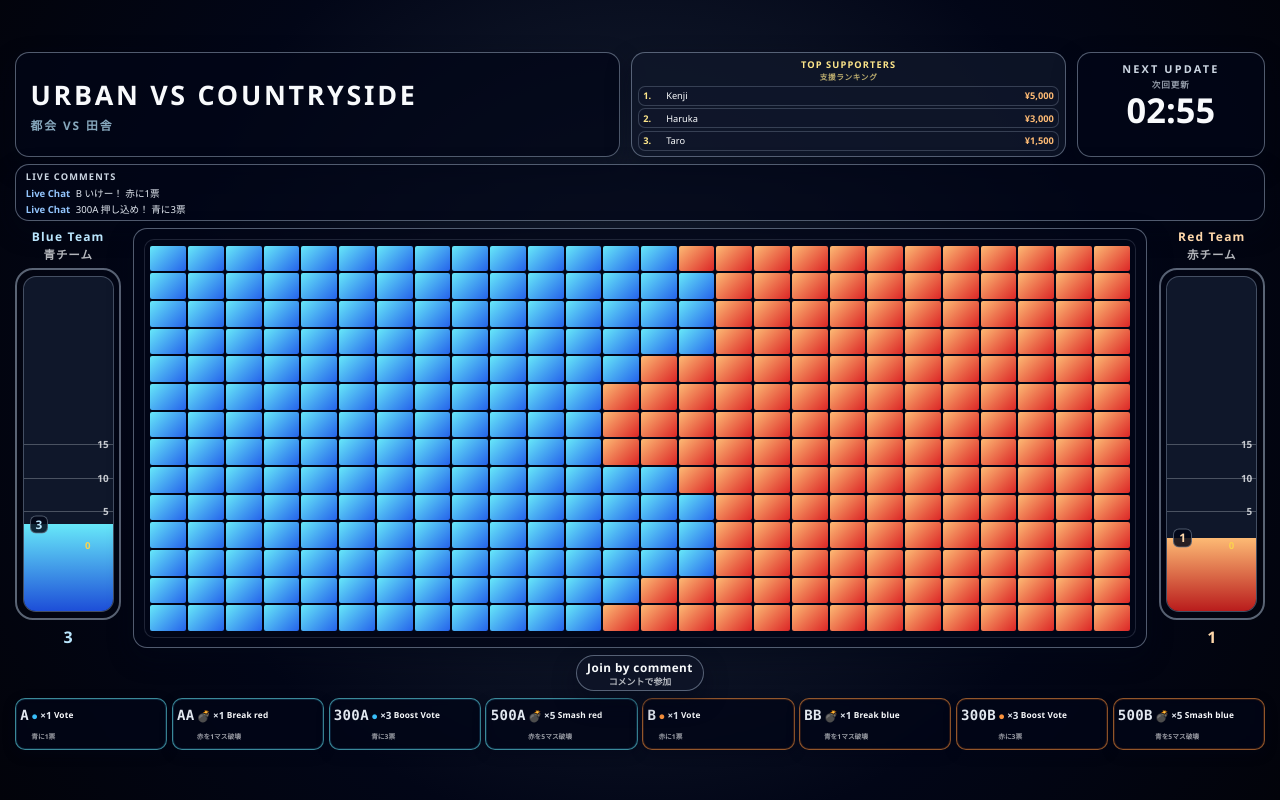
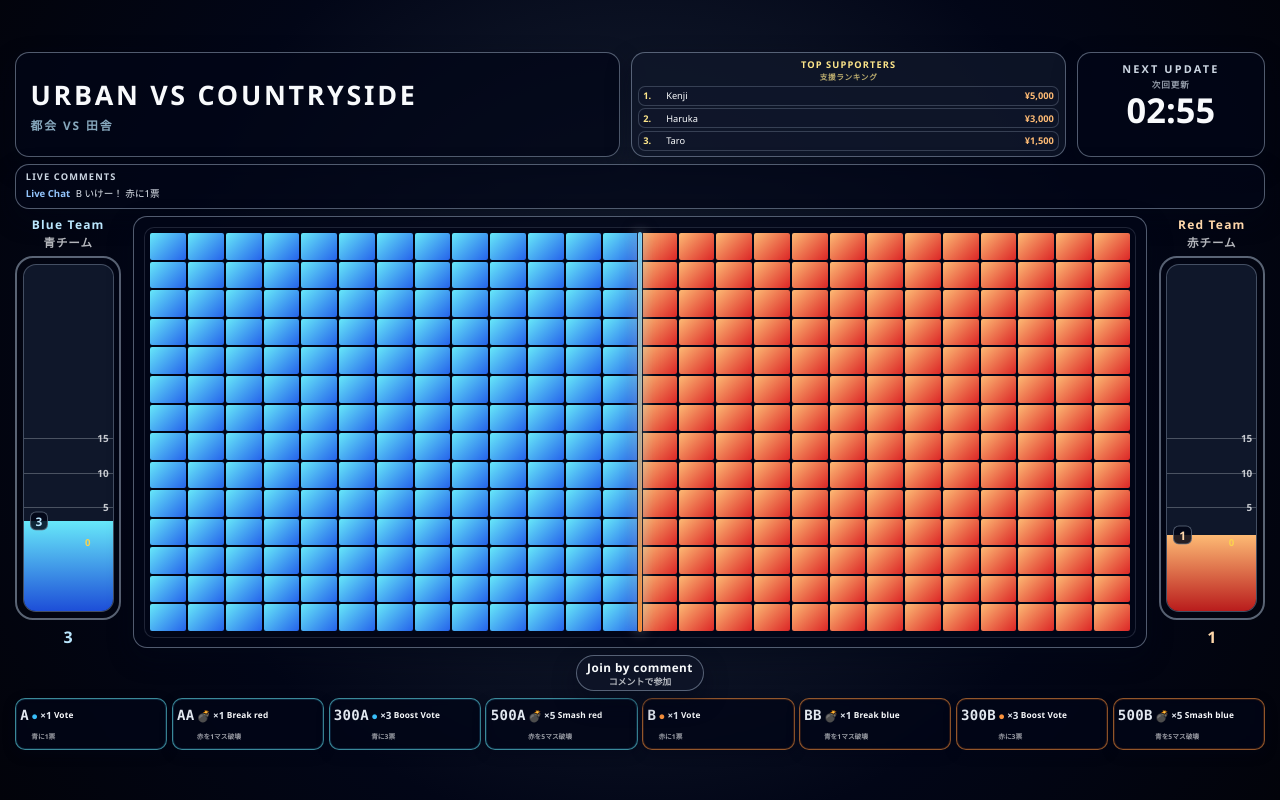
Before and after one commit to sakasakainfinity-dotcom/dot-war-live, a Next.js app: page / in a window 1280 px wide. Built offline with nearby package versions, Linux system fonts and the light colour scheme.

Commit message:
Refine HUD comments, midline, and frontline update flow

```diff
--- a/src/app/globals.css
+++ b/src/app/globals.css
@@ -136,6 +136,26 @@ body {
   border-radius: 10px;
   padding: 0.35rem;
   background: rgba(2, 6, 23, 0.8);
+}
+.battle-grid-wrap-inner {
+  position: relative;
+  width: 100%;
+  height: 100%;
+}
+.battle-grid-midline {
+  position: absolute;
+  top: 0.35rem;
+  bottom: 0.35rem;
+  left: 50%;
+  width: 4px;
+  transform: translateX(-50%);
+  border-radius: 999px;
+  background: linear-gradient(180deg, rgba(125, 211, 252, 0.95), rgba(251, 146, 60, 0.95));
+  box-shadow:
+    0 0 0 1px rgba(15, 23, 42, 0.9),
+    0 0 12px rgba(125, 211, 252, 0.7),
+    0 0 16px rgba(251, 146, 60, 0.5);
+  pointer-events: none;
 }
 .grid-cell {
   border-radius: 2px;
@@ -501,8 +521,7 @@ body {
 }
 
 .comment-log-list {
-  display: grid;
-  gap: 0.12rem;
+  min-height: 1.1rem;
 }
 
 .comment-line {
--- a/src/components/BattleGrid.jsx
+++ b/src/components/BattleGrid.jsx
@@ -3,6 +3,7 @@ export function BattleGrid({ grid }) {
 
   return (
     <section className="panel grid-panel">
+      <div className="battle-grid-wrap-inner">
         <div className="battle-grid" style={{ gridTemplateColumns: `repeat(${cols}, minmax(0, 1fr))` }}>
           {grid.flatMap((row, rowIndex) =>
             row.map((cell, colIndex) => (
@@ -10,6 +11,8 @@ export function BattleGrid({ grid }) {
             )),
           )}
         </div>
+        <div className="battle-grid-midline" aria-hidden />
+      </div>
     </section>
   );
 }
--- a/src/components/BattleLayout.jsx
+++ b/src/components/BattleLayout.jsx
@@ -57,16 +57,18 @@ function resolveFrontlineShift(blueValue, redValue) {
   return Math.sign(diff) * Math.min(3, Math.ceil(Math.abs(diff) / 4));
 }
 
-function applyFrontlineShift(grid, shift) {
-  if (shift === 0) return grid;
+function buildFrontlineGrid(baseGrid, offset) {
+  const height = baseGrid.length;
+  const width = baseGrid[0]?.length ?? 0;
+  const centerColumn = Math.floor(width / 2);
+  const minOffset = 1 - centerColumn;
+  const maxOffset = width - 1 - centerColumn;
+  const safeOffset = Math.max(minOffset, Math.min(maxOffset, offset));
+  const blueWidth = centerColumn + safeOffset;
 
-  const width = grid[0]?.length ?? 0;
-  return grid.map((row) => {
-    const currentBlueWidth = row.findIndex((cell) => cell === 'red');
-    const safeBlueWidth = currentBlueWidth === -1 ? width : currentBlueWidth;
-    const nextBlueWidth = Math.max(1, Math.min(width - 1, safeBlueWidth + shift));
-    return row.map((_, colIndex) => (colIndex < nextBlueWidth ? 'blue' : 'red'));
-  });
+  return Array.from({ length: height }, () =>
+    Array.from({ length: width }, (_, colIndex) => (colIndex < blueWidth ? 'blue' : 'red')),
+  );
 }
 
 function buildFlight(id, text, commandCode, target, attack, isSuperChat) {
@@ -74,17 +76,19 @@ function buildFlight(id, text, commandCode, target, attack, isSuperChat) {
 }
 
 export function BattleLayout({ data = battleMockData }) {
-  const [grid, setGrid] = useState(data.grid);
+  const [frontlineOffset, setFrontlineOffset] = useState(0);
   const [blueGauge, setBlueGauge] = useState(0);
   const [redGauge, setRedGauge] = useState(0);
   const [superChat, setSuperChat] = useState(data.superChat);
-  const [commentLog, setCommentLog] = useState([]);
+  const [latestComment, setLatestComment] = useState(null);
   const [flyingComments, setFlyingComments] = useState([]);
   const [voiceNow, setVoiceNow] = useState('');
 
   const speechQueueRef = useRef([]);
   const speakingRef = useRef(false);
+  const frontlineTimerRef = useRef(null);
   const commands = useMemo(() => data.commandGuides.map((item) => item.code), [data.commandGuides]);
+  const grid = useMemo(() => buildFrontlineGrid(data.grid, frontlineOffset), [data.grid, frontlineOffset]);
 
   const enqueueSpeech = useCallback((text, priority = 'normal') => {
     if (typeof window === 'undefined' || !window.speechSynthesis || !text) return;
@@ -130,17 +134,14 @@ export function BattleLayout({ data = battleMockData }) {
       const effect = COMMAND_EFFECTS[commandCode];
       const entryId = `${Date.now()}-${Math.random()}`;
 
-      setCommentLog((prev) => [
-        {
+      setLatestComment({
         id: entryId,
         user,
         text: displayText,
         commandCode,
         isSuperChat,
         amount,
-        },
-        ...prev,
-      ].slice(0, 6));
+      });
 
       if (!effect) return;
 
@@ -194,6 +195,9 @@ export function BattleLayout({ data = battleMockData }) {
 
   useEffect(() => {
     return () => {
+      if (frontlineTimerRef.current) {
+        clearTimeout(frontlineTimerRef.current);
+      }
       if (typeof window !== 'undefined' && window.speechSynthesis) {
         window.speechSynthesis.cancel();
       }
@@ -201,13 +205,37 @@ export function BattleLayout({ data = battleMockData }) {
   }, []);
 
   const handleUpdateTick = useCallback(() => {
-    setGrid((prev) => applyFrontlineShift(prev, resolveFrontlineShift(blueGauge, redGauge)));
+    const shift = resolveFrontlineShift(blueGauge, redGauge);
+    if (frontlineTimerRef.current) {
+      clearTimeout(frontlineTimerRef.current);
+      frontlineTimerRef.current = null;
+    }
+
+    if (shift !== 0) {
+      const width = data.grid[0]?.length ?? 0;
+      const centerColumn = Math.floor(width / 2);
+      const minOffset = 1 - centerColumn;
+      const maxOffset = width - 1 - centerColumn;
+      const direction = Math.sign(shift);
+      const totalSteps = Math.abs(shift);
+
+      const animateStep = (stepCount = 0) => {
+        setFrontlineOffset((prev) => Math.max(minOffset, Math.min(maxOffset, prev + direction)));
+        if (stepCount + 1 >= totalSteps) {
+          frontlineTimerRef.current = null;
+          return;
+        }
+        frontlineTimerRef.current = setTimeout(() => animateStep(stepCount + 1), 120);
+      };
+
+      animateStep();
+    }
 
     if (HUD_CONFIG.gauge.resetPerRound) {
       setBlueGauge(0);
       setRedGauge(0);
     }
-  }, [blueGauge, redGauge]);
+  }, [blueGauge, data.grid, redGauge]);
 
   return (
     <main className="hud-root">
@@ -223,13 +251,18 @@ export function BattleLayout({ data = battleMockData }) {
         <section className="panel comment-log-panel">
           <p className="comment-log-title hud-main-text">LIVE COMMENTS</p>
           <div className="comment-log-list">
-            {commentLog.map((entry) => (
-              <p key={entry.id} className={`comment-line ${entry.isSuperChat ? 'comment-line-super' : ''}`}>
-                <strong>{entry.user}</strong>
-                {entry.amount ? <span className="comment-amount">{entry.amount}</span> : null}
-                <span>{entry.text}</span>
+            {latestComment ? (
+              <p className={`comment-line ${latestComment.isSuperChat ? 'comment-line-super' : ''}`}>
+                <strong>{latestComment.user}</strong>
+                {latestComment.amount ? <span className="comment-amount">{latestComment.amount}</span> : null}
+                <span>{latestComment.text}</span>
               </p>
-            ))}
+            ) : (
+              <p className="comment-line">
+                <strong>Live Chat</strong>
+                <span>Waiting for new action...</span>
+              </p>
+            )}
           </div>
         </section>
 
```
Lines whose indentation alone changed are shown as unchanged.
